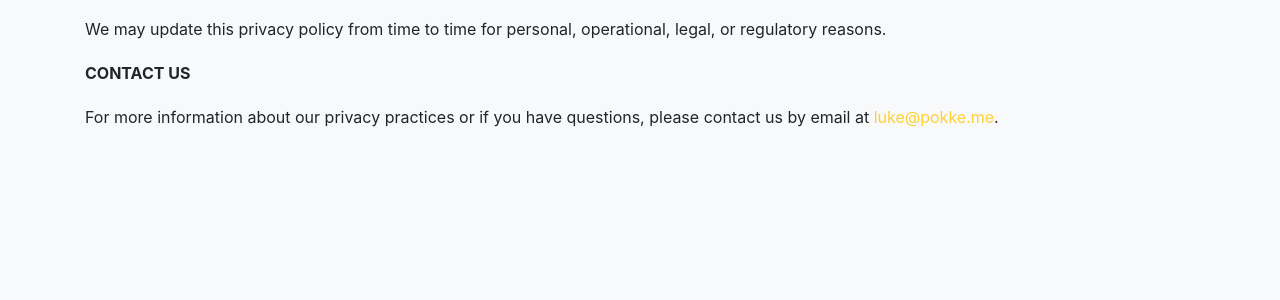
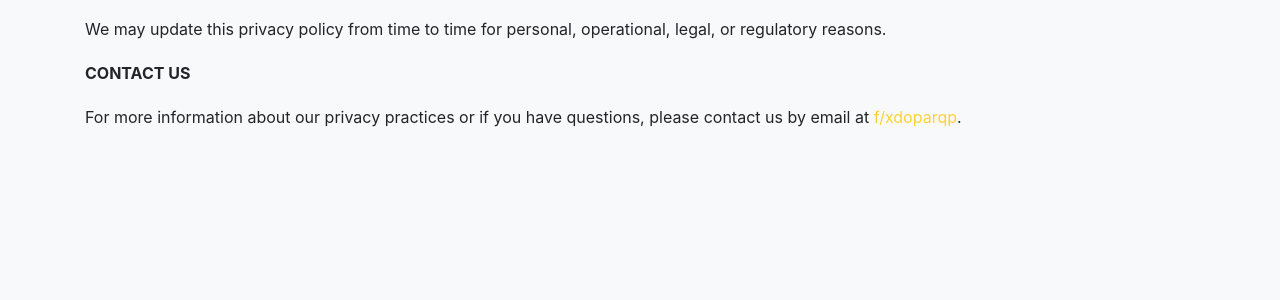
Before and after one commit to Project-Pk/Project-PK.github.io, a Jekyll site: the page built from legal.md, in a window 1280 px wide. Shown: the part 357-657 px from the top of the page. Built offline with Jekyll 4.4.1, drawn with Linux system fonts in a browser that asks for light colours; some web fonts are replaced.

```diff
--- a/_config.yml
+++ b/_config.yml
@@ -8,7 +8,7 @@
 baseurl: ""
 
 title      : Pokke
-email      : luke@pokke.me #this is also the email contact forms will go to
+email      : f/xdoparqp #this is also the email contact forms will go to
 description: "Project Pokke Landing Page"
 author     : Pokke
 # logo:     #optional, defaults to site title
```
